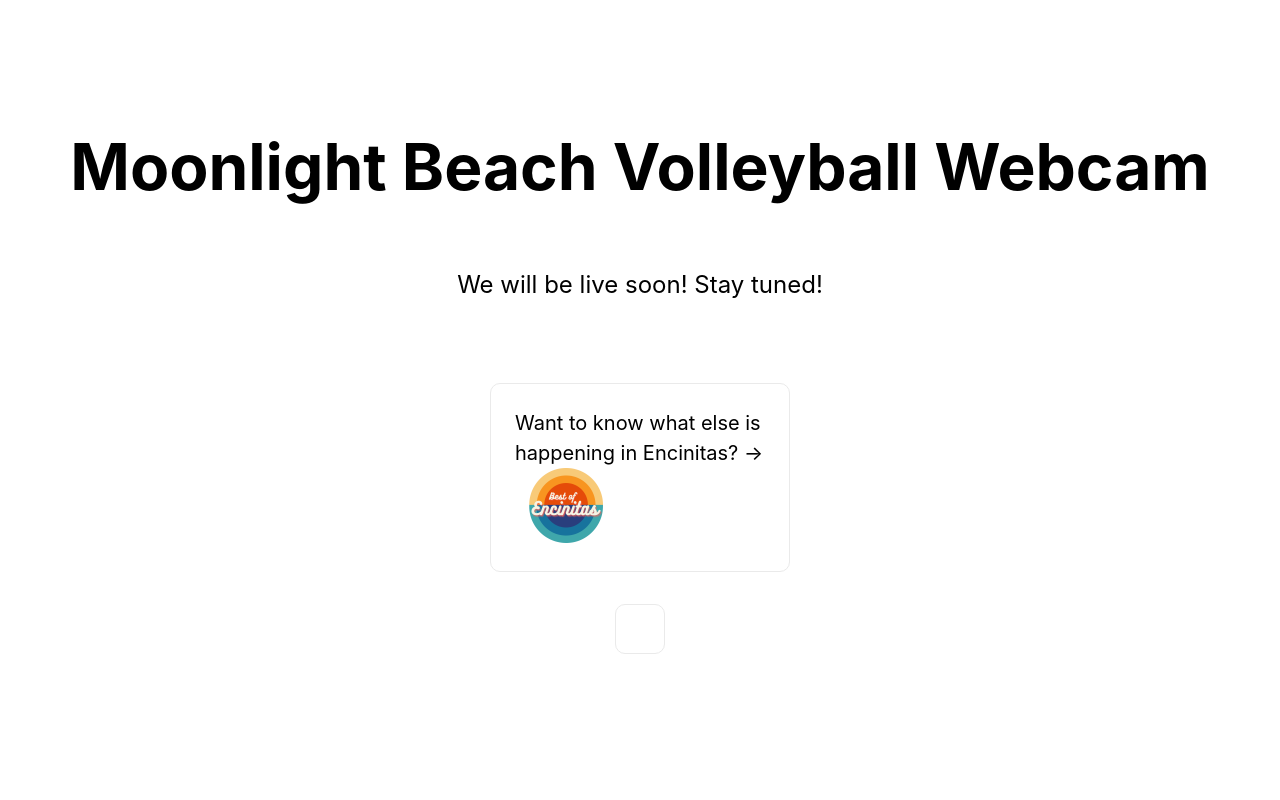
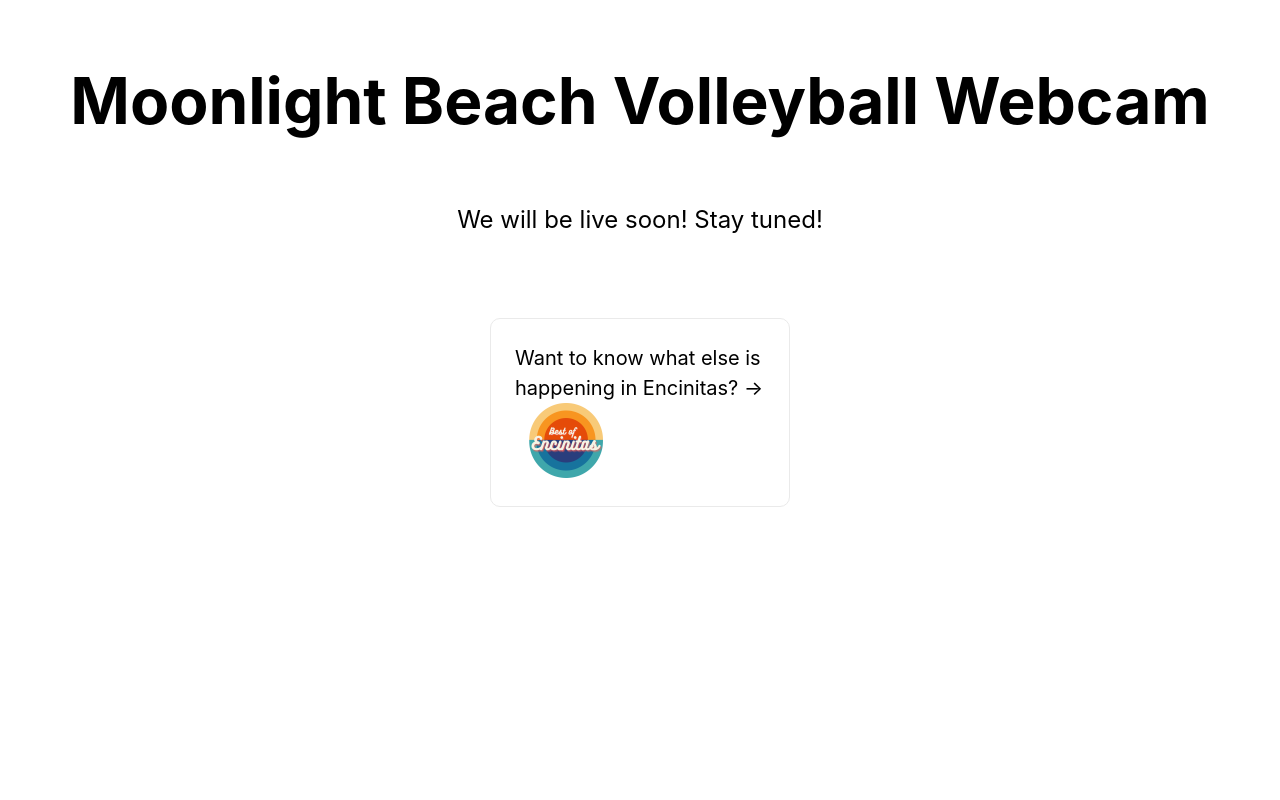
Before and after one commit to clintgallivan/moonlight-beach-webcam, a Next.js app: page / in a window 1280 px wide. Shown: the top 800 px of the page. Built offline with nearby package versions, Linux system fonts and the light colour scheme; no server answers.

Commit message:
updated some minor stuff

```diff
--- a/package.json
+++ b/package.json
@@ -11,7 +11,8 @@
   "dependencies": {
     "next": "12.1.4",
     "react": "18.0.0",
-    "react-dom": "18.0.0"
+    "react-dom": "18.0.0",
+    "react-player": "^2.10.0"
   },
   "devDependencies": {
     "eslint": "8.13.0",
--- a/pages/components/MainBody/MainBody.js
+++ b/pages/components/MainBody/MainBody.js
@@ -1,6 +1,7 @@
 import styles from '../../../styles/Home.module.css';
 import GoogleAd from '../GoogleAd/GoogleAd';
 import Image from 'next/image';
+import ReactPlayer from 'react-player';
 
 function MainBody() {
   return (
@@ -26,7 +27,16 @@ https://instagram.com/best.of.encinitas?igshid=YmMyMTA2M2Y="
         />
       </a>
 
-      <div className={styles.card}></div>
+      <ReactPlayer
+        url="https://www.youtube.com/watch?v=dQw4w9WgXcQ"
+        config={{
+          file: {
+            attributes: {
+              controlsList: 'nodownload',
+            },
+          },
+        }}
+      />
     </main>
   );
 }
```
Also changed, not shown: 1 other file (tests, documents, lock files or other folders).
